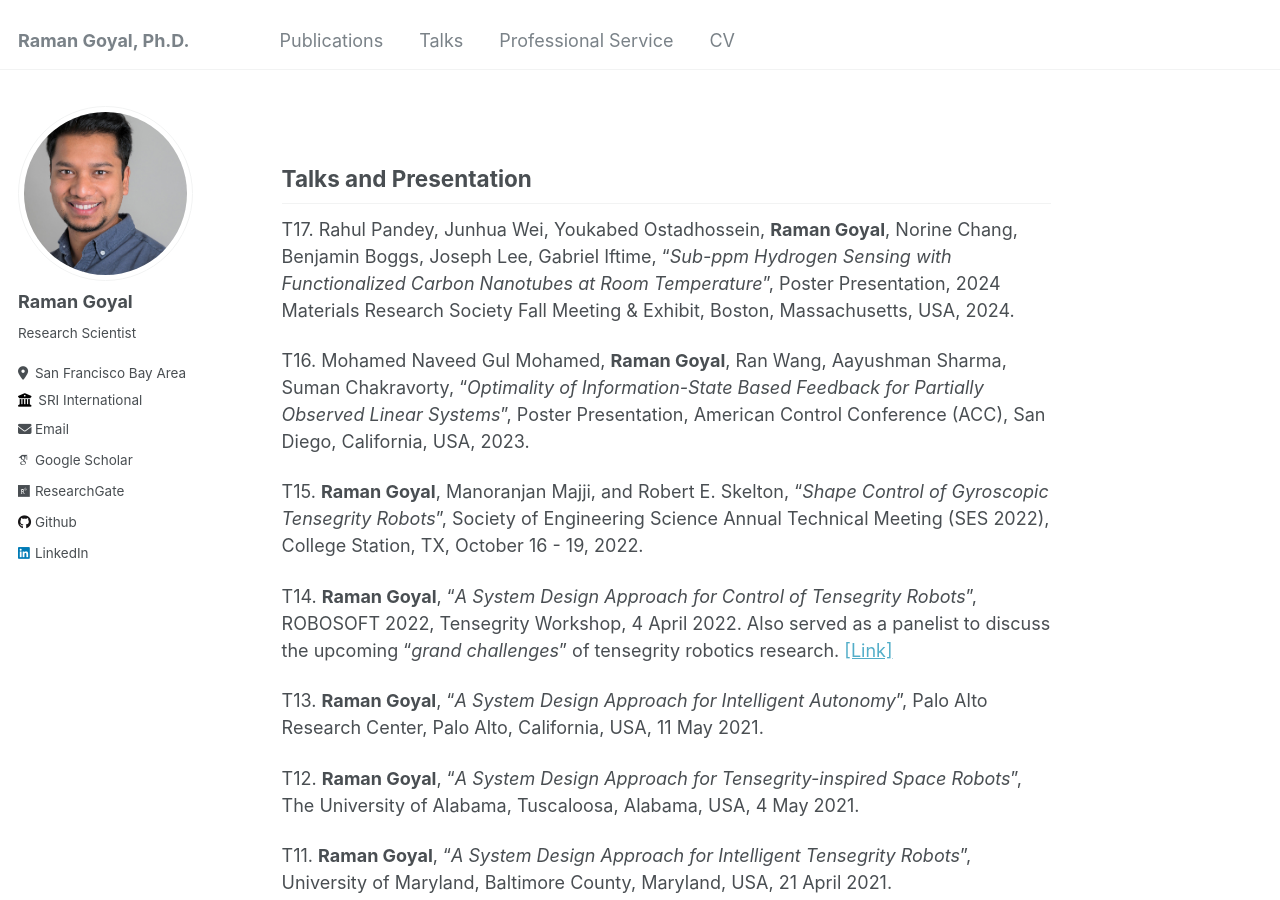
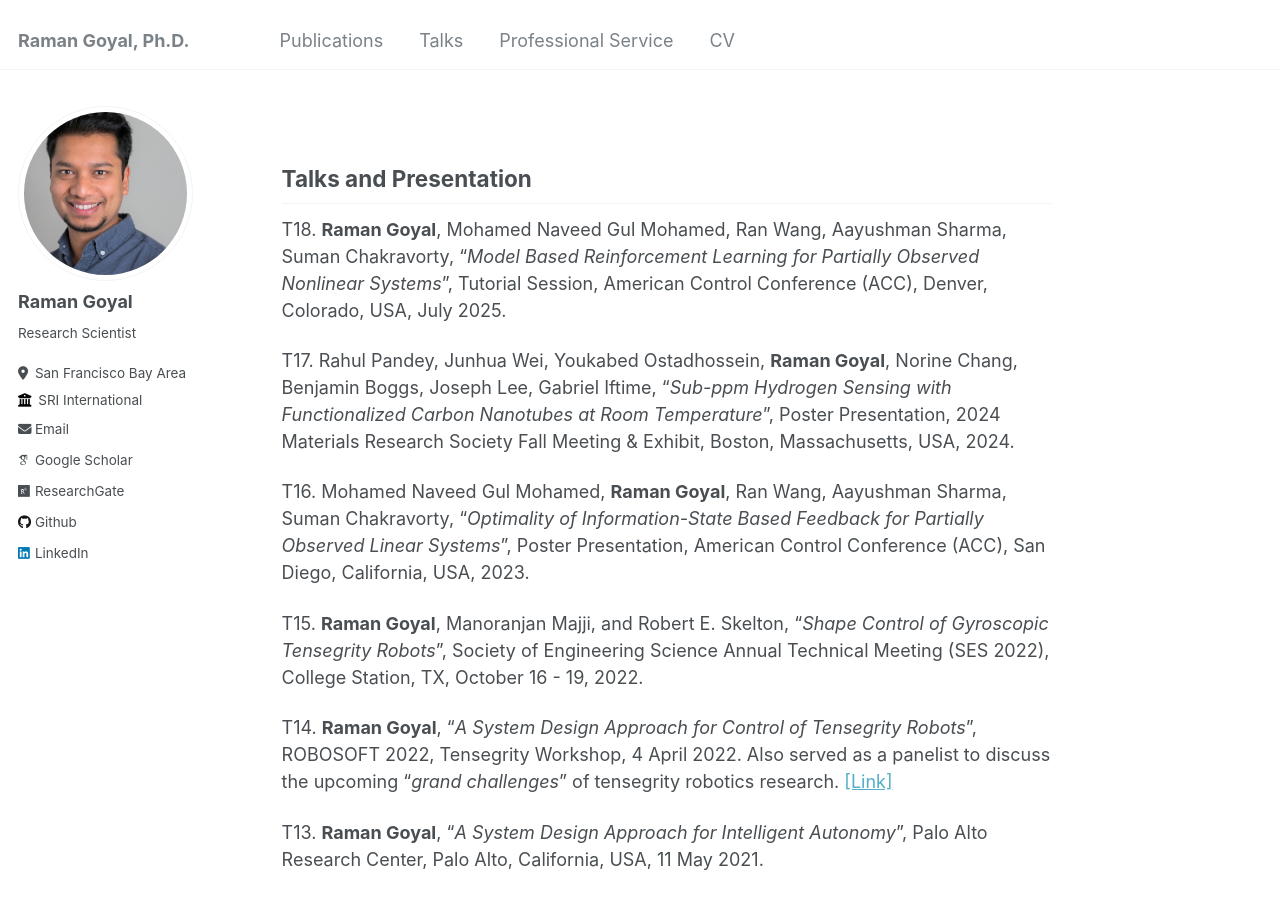
Before and after one commit to ramaniitrgoyal92/ramaniitrgoyal92.github.io, a Jekyll site: the page built from _pages/talks.md, in a window 1280 px wide and 900 px high. Built offline with Jekyll 4.4.1, drawn with Linux system fonts in a browser that asks for light colours; some web fonts are replaced.

Commit message:
added paper

```diff
--- a/_pages/talks.md
+++ b/_pages/talks.md
@@ -5,6 +5,7 @@ author_profile: true
 ---
 Talks and Presentation
 ------
+T18. **Raman Goyal**, Mohamed Naveed Gul Mohamed, Ran Wang, Aayushman Sharma, Suman Chakravorty, "_Model Based Reinforcement Learning for Partially Observed Nonlinear Systems_", Tutorial Session, American Control Conference (ACC), Denver, Colorado, USA, July 2025.
 
 T17. Rahul Pandey, Junhua Wei, Youkabed Ostadhossein, **Raman Goyal**, Norine Chang, Benjamin Boggs, Joseph Lee, Gabriel Iftime, "_Sub-ppm Hydrogen Sensing with Functionalized Carbon Nanotubes at Room Temperature_", Poster Presentation, 2024 Materials Research Society Fall Meeting & Exhibit, Boston, Massachusetts, USA, 2024.
 
```
Also changed, not shown: _pages/publications.md (+0 -3 lines).
